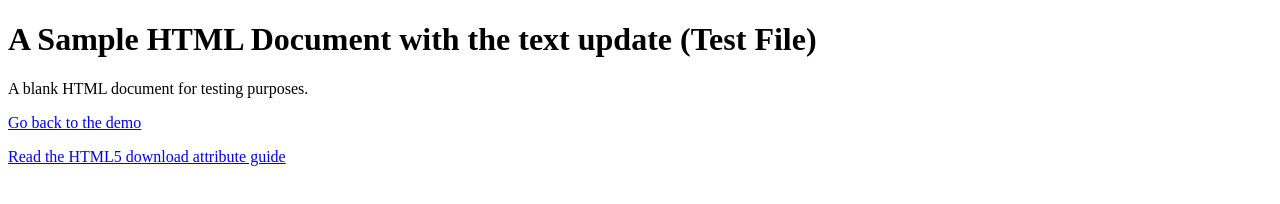
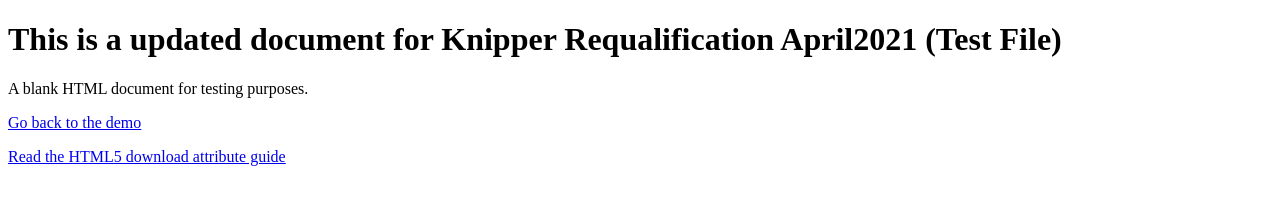
Before and after one commit to ashwinxlm/TestAJRepo, a plain HTML site: page index.html in a window 1280 px wide. Drawn offline with Linux system fonts and the light colour scheme.

Commit message:
Update index.html

```diff
--- a/index.html
+++ b/index.html
@@ -9,7 +9,7 @@
 </head>
 <body>
 
-<h1>A Sample HTML Document with the text update (Test File)</h1>
+<h1>This is a updated document for Knipper Requalification April2021 (Test File)</h1>
 <p>A blank HTML document for testing purposes.</p>
 <p><a href="../html5download-demo.html">Go back to the demo</a></p>
 <p><a href="http://sixrevisions.com/html5/download-attribute/">Read the HTML5 download attribute guide</a></p>
```
